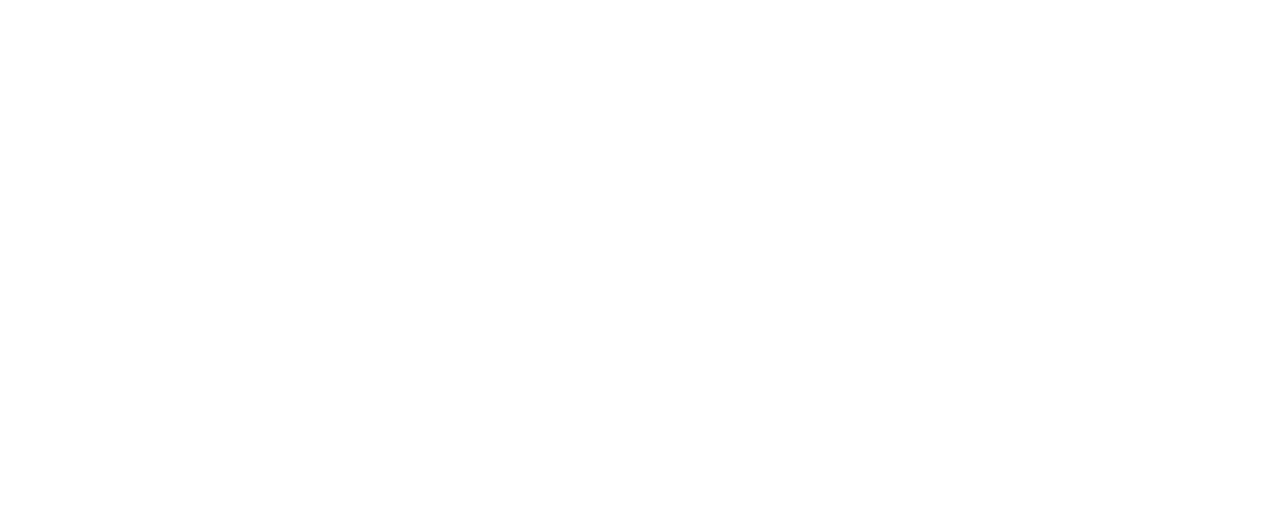
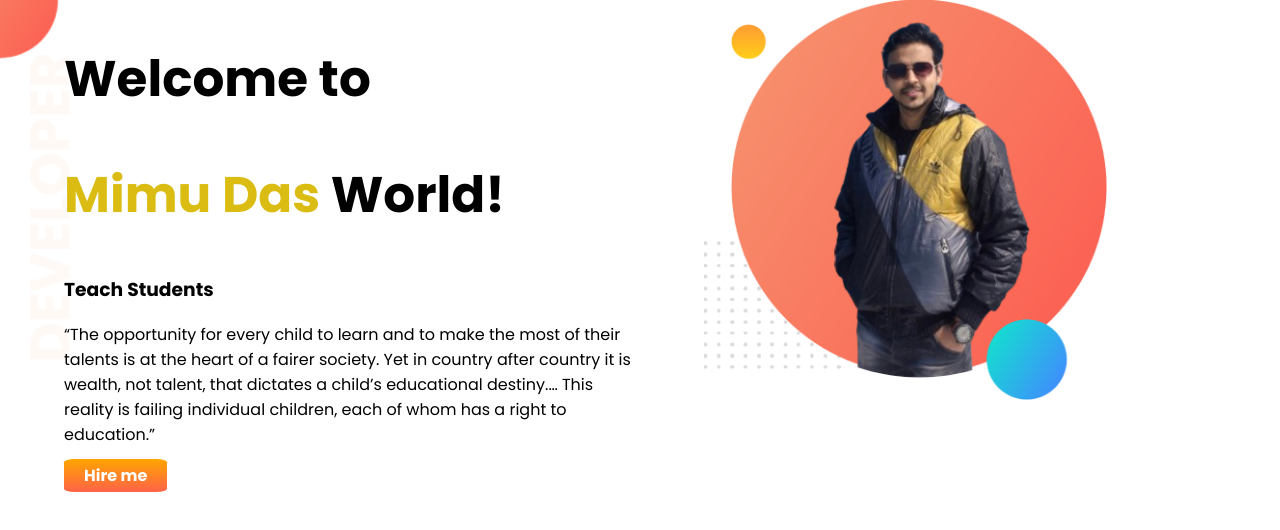
Before and after one commit to Mimu11/developer-portfolio, a plain HTML site: page index.html in a window 1280 px wide. Drawn offline with Linux system fonts and the light colour scheme.

Commit message:
top banner

```diff
--- a/index.html
+++ b/index.html
@@ -1,12 +1,37 @@
 <!DOCTYPE html>
 <html lang="en">
+
 <head>
     <meta charset="UTF-8">
     <meta name="viewport" content="width=device-width, initial-scale=1.0">
     <title>developer-portfolio</title>
+    <link rel="preconnect" href="https://fonts.googleapis.com">
+    <link rel="preconnect" href="https://fonts.gstatic.com" crossorigin>
+    <link
+        href="https://fonts.googleapis.com/css2?family=Poppins:ital,wght@0,100;0,200;0,300;0,400;0,500;0,600;0,700;0,800;0,900;1,100;1,200;1,300;1,400;1,500;1,600;1,700;1,800;1,900&display=swap"
+        rel="stylesheet">
     <link rel="stylesheet" href="style.css">
 </head>
+
 <body>
+    <section class="top">
+        <div class="half">
+            <h1>Welcome to</h1>
+            <h1><span class="mim">Mimu Das</span> World!</h1>
+            <h3>Teach Students</h3>
+            <p>“The opportunity for every child to learn and to make the most of their talents is at the heart of a
+                fairer
+                society. Yet in country after country it is wealth, not talent, that dictates a child’s educational
+                destiny.… This reality is failing individual children, each of whom has a right to education.”
+
+            </p>
+            <a class="button" target="_blank"
+                href="https://www.prothomalo.com/topic/%E0%A6%B6%E0%A6%BF%E0%A6%95%E0%A7%8D%E0%A6%B7%E0%A6%95-%E0%A6%A8%E0%A6%BF%E0%A7%9F%E0%A7%8B%E0%A6%97">Hire
+                me</a>
+        </div>
+        <div class="half"><img src="my-bg.png" alt=""></div>
+    </section>
 
 </body>
+
 </html>
--- a/style.css
+++ b/style.css
@@ -0,0 +1,40 @@
+body {
+    font-family: "Poppins", sans-serif;
+    margin: 0%;
+}
+
+h1 {
+    font-size: 50px;
+}
+
+.mim {
+    color: rgb(218, 188, 18);
+}
+
+section {
+    display: flex;
+
+}
+
+.half {
+    width: 50%;
+    padding-left: 5%;
+}
+
+.half img {
+    width: 70%;
+}
+
+.button {
+    text-decoration: none;
+    background-image: linear-gradient(orange, tomato);
+    padding: 5px 20px;
+    font-weight: 700;
+    color: white;
+    border-radius: 10%;
+}
+
+.top {
+    background-image: url(images/top-banner.png);
+    background-repeat: no-repeat;
+}
```
Also changed, not shown: images/dream-bg.png (added), images/exp-bg.png (added), images/jhankar.png (added), images/jhankar2.png (added), images/my-bg.png (added), images/my-bg2.png (added), images/top-banner.png (added), my-bg.png (added), 8 other files.
